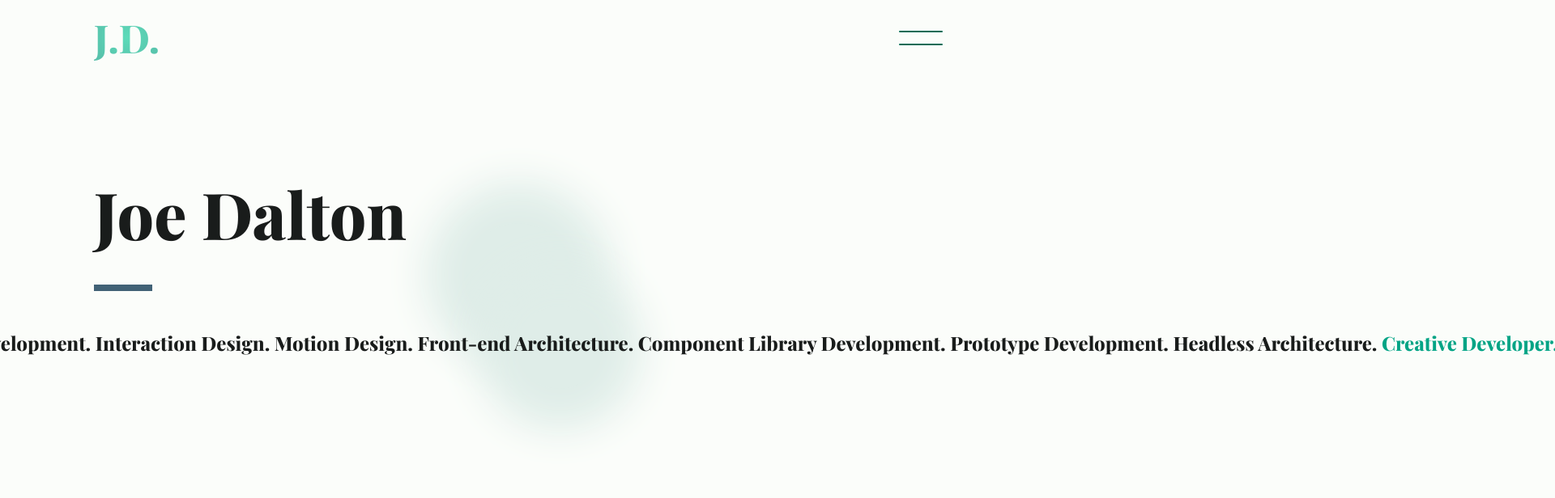
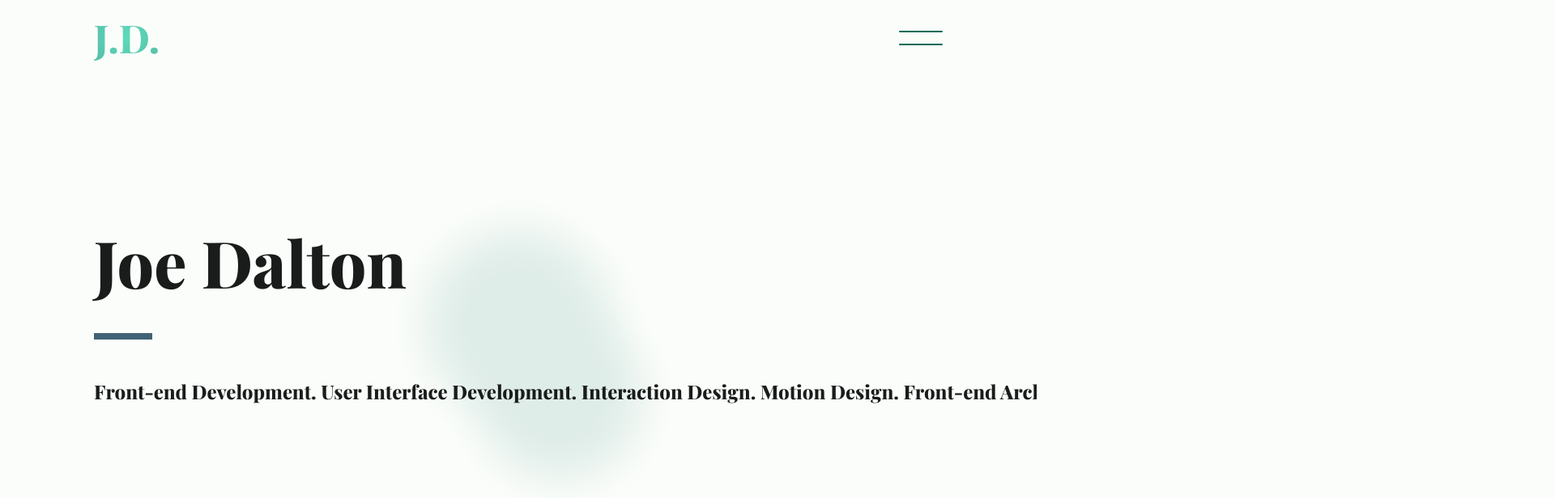
Before and after one commit to jdalton308/portfolio, a Next.js app: page / in a window 1280 px wide. Shown: the top 616 px of the page at 81% size, 1920 px wide, since content can reach past the window. Built offline with nearby package versions, Linux system fonts and the light colour scheme.

Commit message:
Scroll: Lateral scroll in GSAP working; blob not done yet

```diff
--- a/pages/index.module.scss
+++ b/pages/index.module.scss
@@ -2,29 +2,32 @@
 
 .hero {
   position: relative;
-  display: flex;
-  align-items: center;
-  height: 100vh;
+  // display: flex;
+  // align-items: center;
+  // height: 100vh;
   // height: clamp(500px, 100vh, 110vh);
 
   @include bp.desktopMedia {
-    // display: block;
-    // height: 180vh;
-    // height: 100vh;
-    padding-bottom: 15vh;
+    display: block;
+    height: 180vh;
+    // padding-bottom: 15vh;
   }
 }
 
-// .hero_text_container {
-//   width: 100%;
+.hero_text_container {
+  width: 100%;
+  height: 600px;
+  display: flex;
+  align-items: center;
 
-//   // @include bp.desktopMedia {
-//   //   position: sticky;
-//   //   top: 30vh;
-//   //   width: 100vw;
-//   //   overflow: hidden;
-//   // }
-// }
+  @include bp.desktopMedia {
+    position: sticky;
+    top: 0;
+    height: 100vh;
+    width: 100vw;
+    overflow: hidden;
+  }
+}
 
 .hero_wrapper {
   composes: wrapper from '@/styles/shared/layout.module.scss';
--- a/pages/index.tsx
+++ b/pages/index.tsx
@@ -29,13 +29,14 @@ interface IHomeProps {
 export default function Home({ featuredProjects }: IHomeProps) {
 
   const pageRef = useRef<HTMLDivElement | null>(null);
+  const heroSectionRef = useRef<HTMLDivElement | null>(null);
   const heroWrapperRef = useRef<HTMLDivElement | null>(null);
   const textRef = useRef<HTMLHeadingElement | null>(null);
   const spotRef = useRef<HTMLSpanElement | null>(null);
   // const tlRef = useRef(null);
 
   // Init Greensock scroll animation
-  useEffect(() => {
+  useLayoutEffect(() => {
     let gsapCtx = gsap.context(() => {
 
       // TEST
@@ -51,17 +52,23 @@ export default function Home({ featuredProjects }: IHomeProps) {
       //   rotation: 180,
       // });
 
+      // gsap.to(textRef.current, {
+      //   x: -1900,
+      //   duration: 4,
+      // });
 
-      const tl = gsap.timeline({
-        scrollTrigger: {
-          trigger: heroWrapperRef.current,
-          scrub: true,
-          // pin: true,
-          start: "top bottom",
-          // end: "bottom top",
-          end: "top top",
-        }
-      });
+      // const tl = gsap.timeline({
+      //   scrollTrigger: {
+      //     trigger: heroSectionRef.current,
+      //     pin: true,
+      //     // pinSpacing: false,
+      //     start: "top top",
+      //     end: "50% top",
+      //     // end: "+=300",
+      //     scrub: 1,
+      //     markers: true,
+      //   }
+      // });
 
       // const maxX = (window.innerWidth / 3);
       // const maxY = (window.innerHeight / 3);
@@ -73,9 +80,20 @@ export default function Home({ featuredProjects }: IHomeProps) {
       //   rotation: 'random(-360, 360, 5)',
       // };
 
-      tl.to(textRef.current, {
-        x: -600,
-        ease: 'none',
+      // tl.to(textRef.current, {
+      //   x: -1900,
+      //   // ease: 'none',
+      // });
+
+      gsap.to(textRef.current, {
+        scrollTrigger: {
+          trigger: heroSectionRef.current,
+          scrub: 1,
+          start: "top top",
+          end: "90% top",
+          // markers: true,
+        },
+        x: -1900,
       });
 
 
@@ -154,11 +172,14 @@ export default function Home({ featuredProjects }: IHomeProps) {
       <section
         className={s.hero}
         data-bg="background"
+        ref={heroSectionRef}
       >
-        {/* <div className={s.hero_text_container}> */}
+        <div
+          className={s.hero_text_container}
+          ref={heroWrapperRef}
+        >
           <div
             className={s.hero_wrapper}
-            ref={heroWrapperRef}
           >
             <h1>Joe Dalton</h1>
             <h3 ref={textRef}>
@@ -169,7 +190,7 @@ export default function Home({ featuredProjects }: IHomeProps) {
               className={s.hero_bg_spot}
             />
           </div>
-        {/* </div> */}
+        </div>
       </section>
 
       <section
```
